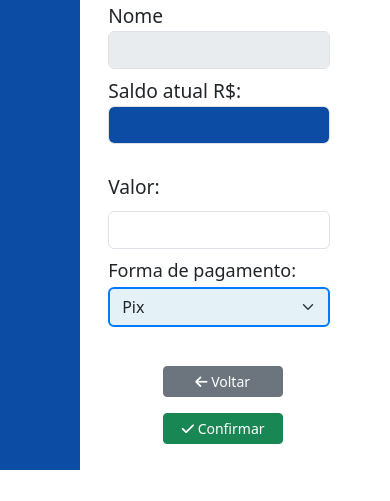
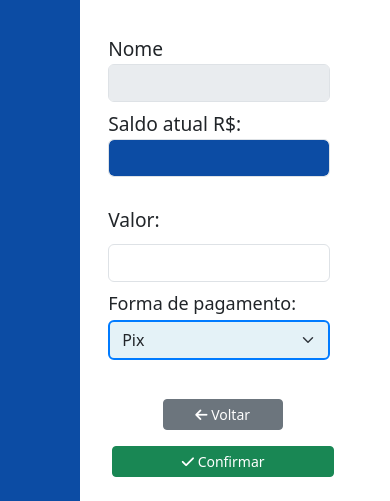
Before and after one commit to Felix-Vidal/E-Ticket, a Django app: page /manage/usuarioCompra/ in a window 390 px wide. Shown: the part 393-894 px from the top of the page. Before the commit the page ends 863 px from the top, so only its background shows below. Run offline with Django 5.2, Linux system fonts and the light colour scheme; some libraries are stand-ins or nearby versions.

Commit message:
Tela de UsuarioCompra ajustada

```diff
--- a/ETicketApp/static/ETicketApp/css/managerStyle.css
+++ b/ETicketApp/static/ETicketApp/css/managerStyle.css
@@ -172,6 +172,7 @@ banner{
 #titulo-compra{
     margin-bottom: 55px;
     text-align: center;
+    margin-top: 15%;
 }
 #geral{
     margin-left: 30%;
@@ -211,6 +212,7 @@ banner{
     border: 2px solid #0C4CA4;
     color: #ffffff;
 }
+
 
 #card-icone {
     margin-top: 15px;
@@ -262,6 +264,8 @@ banner{
 
     #conteudo{
         margin-left: 5%;
+
+
     }
     #form-venda{
         width: 65%;
@@ -289,12 +293,12 @@ banner{
         margin-top: 20px;
     }
     #titulo-compra{
-        margin-top:35px;
-        margin-left: 15px;
+        margin-left:47%;
+        margin-top: 25%;
     }
     #user-compra-perfil{
         margin-left: 15px;
-        width: 300px;
+        width: 250px;
         height:250px ;
     }
     #pagamento-label{
--- a/ETicketApp/templates/ETicketApp/pages/manager/usuarioCompra.html
+++ b/ETicketApp/templates/ETicketApp/pages/manager/usuarioCompra.html
@@ -5,7 +5,7 @@
 {% include 'ETicketApp/partials/manager/alerta.html' %}
 <div id="geral" class="content d-flex justify-content-center">
     <div id="row-main" class="row justify-content-center" >
-        <div class="col-8col-md-6 col-lg-6 ">
+        <div class="col-8 col-md-6 col-lg-6 ">
             <h1 id="titulo-compra">Gerar Ticket</h1>
         </div>
 
@@ -17,7 +17,7 @@
 
             <form id="add-credito" method="POST" action="{% url 'usuarioCompra' %}">
                 {% csrf_token %}
-                <div id="user-conteudo" class="col-md-6 d-flex flex-column align-items-start">
+                <div id="user-conteudo" class="col-md-12 d-flex flex-column align-items-start">
                     <div class="d-flex flex-column flex-md-row col-12 align-items-center mx-3 mb-3">
                         <div id="user-nome" class="col-12 col-md-8 d-flex flex-column align-items-start me-2 mb-2 mb-md-0">
                             <label class="form-label mb-0 me-2 text-nowrap">Nome</label>
@@ -51,17 +51,16 @@
                         </div>
 
                     </div>
-                    <div id="botoes" class="d-flex flex-column flex-md-row col-12  mx-3 mb-3 justify-content-center">
+                    <div id="botoes" class="d-flex flex-column flex-md-row col-12  mx-3 mb-4 justify-content-center">
                         <!-- Botão de Voltar à esquerda com margem maior -->
-                        <div id="volta" class="col-12 col-md-4 d-flex flex-column align-items-start mb-3 mb-md-0 me-md-3">
+                        <div id="volta" class="col-12 col-md-5 d-flex flex-column mb-3 mb-md-0 me-md-3">
                             <a href="{% url 'vender' %}" class="btn btn-secondary btn-sm w-100 w-md-auto">
                                 <i class="fa-solid fa-arrow-left"></i> Voltar
                             </a>
                         </div>
 
-                        <!-- Botão de Confirmar alinhado à direita em telas grandes e com margem ajustada -->
-                        <div id="confirma" class="col-12 col-md-4 d-flex flex-column align-items-md-end">
-                            <button type="submit" class="btn btn-success btn-sm w-100 w-md-50">
+                        <div  class="col-12 col-md-3 d-flex flex-column align-items-md-end">
+                            <button type="submit" class="btn btn-success btn-sm w-100">
                                 <i class="fa-solid fa-check"></i> Confirmar
                             </button>
                         </div>
```
Also changed, not shown: ETicketApp/templates/ETicketApp/pages/manager/vender.html (+2 -27 lines).
